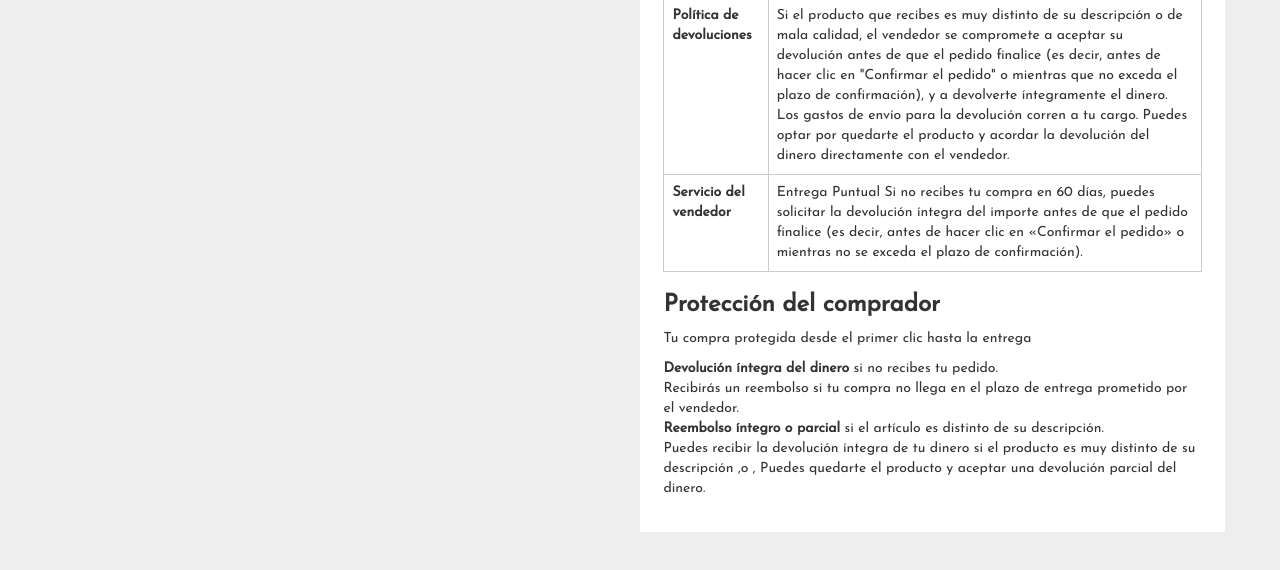
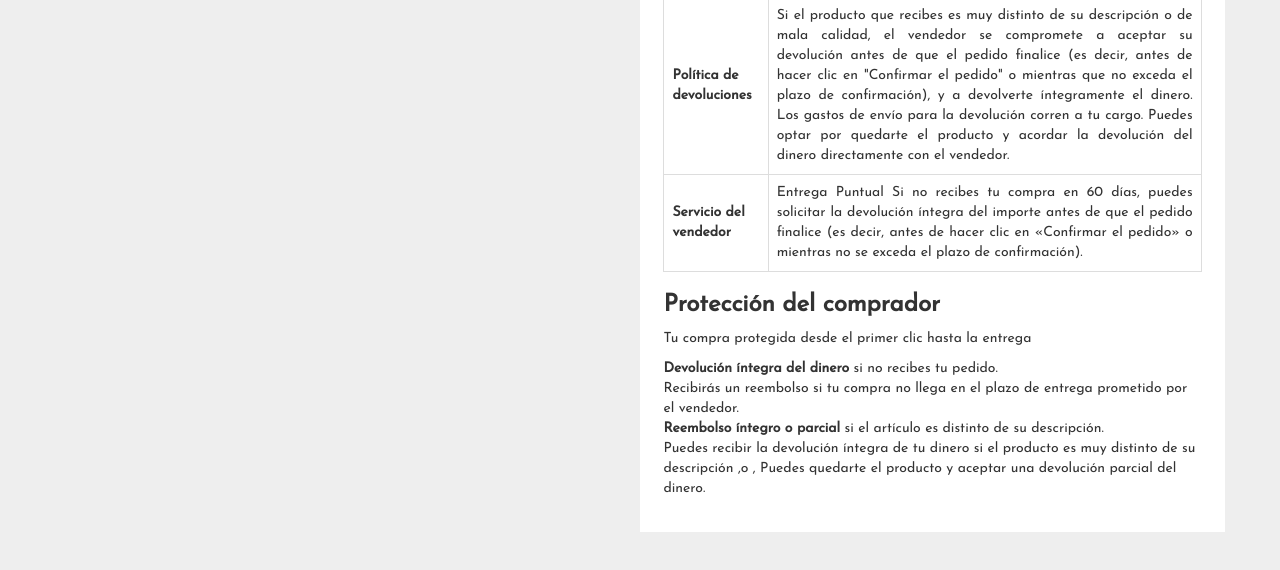
Before and after one commit to strongwarmi/ComponentesDeBootstrap, a plain HTML site: page index.html in a window 1280 px wide. Both pictures are taken after a click on the link "Garantías del vendedor". Shown: the part 130-700 px from the top of the page. Drawn offline with nearby package versions, Linux system fonts and the light colour scheme.

Commit message:
ajustes de alineamiento de texto y tablas

```diff
--- a/css/main.css
+++ b/css/main.css
@@ -4,11 +4,7 @@ body{
 a{
   color: gray;
 }
-th,
-td{
-border: 1px solid #ccc;
-padding: 1%;
-}
+
 .bg-gray-low{
   background-color: #eee;
 }
@@ -24,3 +20,6 @@ padding: 1%;
 .mt-62{
   margin-top: 62px;
 }
+#menu2 td {
+    vertical-align: middle;
+}
--- a/index.html
+++ b/index.html
@@ -89,15 +89,15 @@
               <img src="assets/img/logos.jpg" alt="logos paymeny" class="img-responsive">
             </div>
             <div id="menu2" class="tab-pane fade">
-              <table class="seller-detail-show table">
+              <table class="table table-bordered">
                   <tbody>
                     <tr>
                       <td class="bold-600">Política de devoluciones</td>
-                      <td>Si el producto que recibes es muy distinto de su descripción o de mala calidad, el vendedor se compromete a aceptar su devolución antes de que el pedido finalice (es decir, antes de hacer clic en "Confirmar el pedido" o mientras que no exceda el plazo de confirmación), y a devolverte íntegramente el dinero. Los gastos de envío para la devolución corren a tu cargo. Puedes optar por quedarte el producto y acordar la devolución del dinero directamente con el vendedor.</td>
+                      <td class="text-justify">Si el producto que recibes es muy distinto de su descripción o de mala calidad, el vendedor se compromete a aceptar su devolución antes de que el pedido finalice (es decir, antes de hacer clic en "Confirmar el pedido" o mientras que no exceda el plazo de confirmación), y a devolverte íntegramente el dinero. Los gastos de envío para la devolución corren a tu cargo. Puedes optar por quedarte el producto y acordar la devolución del dinero directamente con el vendedor.</td>
                     </tr>
                     <tr>
                       <td class="bold-600">Servicio del vendedor</td>
-                      <td>Entrega Puntual Si no recibes tu compra en 60 días, puedes solicitar la devolución íntegra del importe antes de que el pedido finalice (es decir, antes de hacer clic en «Confirmar el pedido» o mientras no se exceda el plazo de confirmación).</td>
+                      <td class="text-justify">Entrega Puntual Si no recibes tu compra en 60 días, puedes solicitar la devolución íntegra del importe antes de que el pedido finalice (es decir, antes de hacer clic en «Confirmar el pedido» o mientras no se exceda el plazo de confirmación).</td>
                     </tr>
                   </tbody>
               </table>
```
